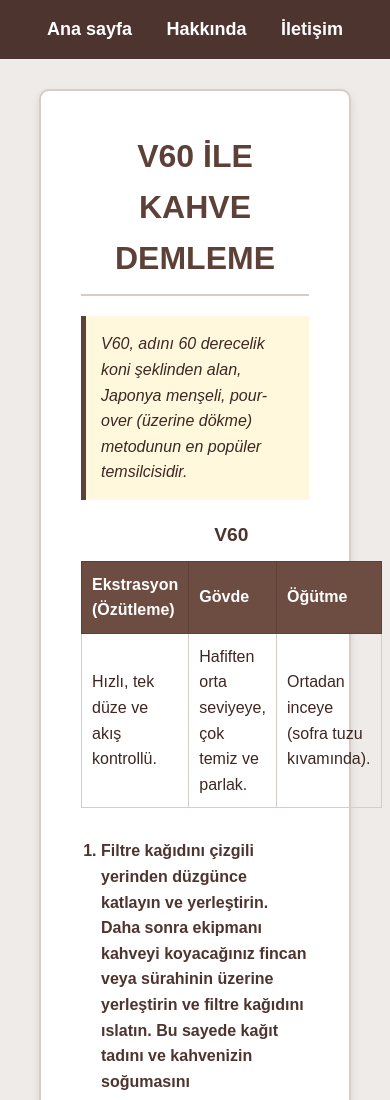
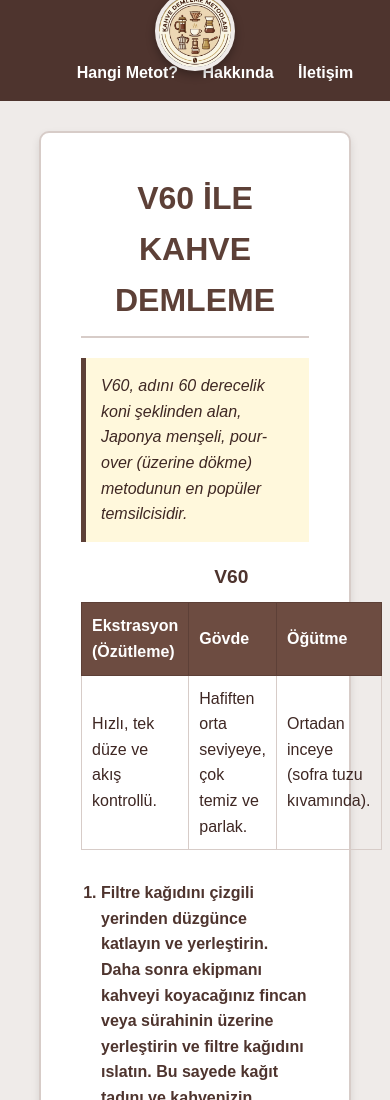
Before and after one commit to fatihulutas/Kahve-Demleme-Metodlari-web-sayfasi, a plain HTML site: page kahveDemlemeRehberi/pages/v60.html in a window 390 px wide. Shown: the top 1100 px of the page. Drawn offline with Linux system fonts and the light colour scheme.

Commit message:
JavaScript
Logo eklendi ve nav barı düzenlendi.
Kahve bulucu (kararsız kalan kullanıcı yerine istediği kriterler dahilinde hangi demleme metodunu kullanması gerektiği seçiliyor.) eklendi.

```diff
--- a/kahveDemlemeRehberi/pages/v60.html
+++ b/kahveDemlemeRehberi/pages/v60.html
@@ -13,11 +13,26 @@
 
 	<body>
 
-		<nav>
-			<a href="../index.html">Ana sayfa</a>
-			<a href="hakkinda.html" target = "_blank">Hakkında</a>
-			<a href="iletisim.html" target = "_blank">İletişim</a>
-		</nav>
+		<div>
+			<nav>
+				<div class ="nav-left">
+					<span class ="site-name">Kahve Demleme Rehberi</span>
+				</div>
+
+				<div class ="nav-center">
+					<a href ="../index.html">
+						<img src ="images/logo.PNG" alt="Logo" class ="main-logo">
+					</a>
+				</div>
+
+				<div class ="nav-right">
+					<a href ="kahveBulucu.html" style ="color: #FFF;" target = "_blank">Hangi Metot?</a>
+
+					<a href ="hakkinda.html" target ="_blank">Hakkında</a>
+					<a href ="iletisim.html" target ="_blank">İletişim</a>
+				</div>
+			</nav>
+		</div>
 
 		<div class = "container">
 
--- a/kahveDemlemeRehberi/style/index_style.css
+++ b/kahveDemlemeRehberi/style/index_style.css
@@ -14,21 +14,82 @@ body {
 
 nav {
     background-color: #4E342E;
-    padding: 15px;
-    text-align: center;
+    padding: 15px 5%;
+    display: flex;
+    justify-content: space-between;
+    align-items: center;
+    position: relative;
+    z-index: 100;
+}
+
+.nav-left, .nav-right {
+    flex: 1;
+}
+
+.nav-right {
+    text-align: right;
+}
+
+.site-name {
+    color: #FFF;
+    font-weight: bold;
+    font-size: 22px;
+    font-family: Arial, sans-serif;
+}
+
+.main-logo {
+    position: absolute;
+    left: 50%;
+    top: 50%;
+    transform: translate(-50%, -30%);
+
+    width: 100px;
+    height: 100px;
+    border-radius: 50%;
+    border: 4px solid #EFEBE9;
+    background-color: #FFF;
+    box-shadow: 0 4px 10px rgba(0,0,0,0.3);
+    z-index: 101;
+    transition: transform 0.3s;
+}
+
+.main-logo:hover {
+    transform: translate(-50%, -20%) scale(1.1);
 }
 
 nav a {
     color: #FFF;
     text-decoration: none;
-    margin: 0 15px;
+    margin-left: 20px;
     font-weight: bold;
-    font-size: 18px;
+    font-size: 16px;
 }
 
 nav a:hover {
     color: #BCAAA4;
-    text-decoration: none;
+}
+
+@media (max-width: 768px) {
+    nav {
+        justify-content: center;
+        padding-top: 60px;
+    }
+
+    .nav-left {
+        display: none;
+    }
+
+    .nav-right {
+        text-align: center;
+        width: 100%;
+    }
+
+    .main-logo {
+        top: 0;
+        transform: translate(-50%, -30%);
+        width: 80px;
+        height: 80px;
+    }
 }
 
 .container {
--- a/kahveDemlemeRehberi/style/pages_style.css
+++ b/kahveDemlemeRehberi/style/pages_style.css
@@ -14,20 +14,82 @@ body {
 
 nav {
     background-color: #4E342E;
-    padding: 15px;
-    text-align: center;
+    padding: 15px 5%;
+    display: flex;
+    justify-content: space-between;
+    align-items: center;
+    position: relative;
+    z-index: 100;
+}
+
+.nav-left, .nav-right {
+    flex: 1;
+}
+
+.nav-right {
+    text-align: right;
+}
+
+.site-name {
+    color: #FFF;
+    font-weight: bold;
+    font-size: 22px;
+    font-family: Arial, sans-serif;
+}
+
+.main-logo {
+    position: absolute;
+    left: 50%;
+    top: 50%;
+    transform: translate(-50%, -45%);
+
+    width: 100px;
+    height: 100px;
+    border-radius: 50%;
+    border: 4px solid #EFEBE9;
+    background-color: #FFF;
+    box-shadow: 0 4px 10px rgba(0,0,0,0.3);
+    z-index: 101;
+    transition: transform 0.3s;
+}
+
+.main-logo:hover {
+    transform: translate(-50%, -40%) scale(1.1);
 }
 
 nav a {
     color: #FFF;
     text-decoration: none;
-    margin: 0 15px;
+    margin-left: 20px;
     font-weight: bold;
-    font-size: 18px;
+    font-size: 16px;
 }
 
 nav a:hover {
     color: #BCAAA4;
+}
+
+@media (max-width: 768px) {
+    nav {
+        justify-content: center;
+        padding-top: 60px;
+    }
+
+    .nav-left {
+        display: none;
+    }
+
+    .nav-right {
+        text-align: center;
+        width: 100%;
+    }
+
+    .main-logo {
+        top: 0;
+        transform: translate(-50%, -30%);
+        width: 80px;
+        height: 80px;
+    }
 }
 
 .container {
```
Also changed, not shown: kahveDemlemeRehberi/index.html (+32 -4 lines), kahveDemlemeRehberi/pages/aeropress.html (+19 -5 lines), kahveDemlemeRehberi/pages/chemex.html (+20 -5 lines), kahveDemlemeRehberi/pages/coldBrew.html (+20 -5 lines), kahveDemlemeRehberi/pages/frenchPress.html (+20 -5 lines), kahveDemlemeRehberi/pages/hakkinda.html (+19 -5 lines), kahveDemlemeRehberi/pages/iletisim.html (+18 -3 lines), kahveDemlemeRehberi/pages/kahveBulucu.html (added, +173 -0 lines), kahveDemlemeRehberi/pages/images/logo.png (added).
